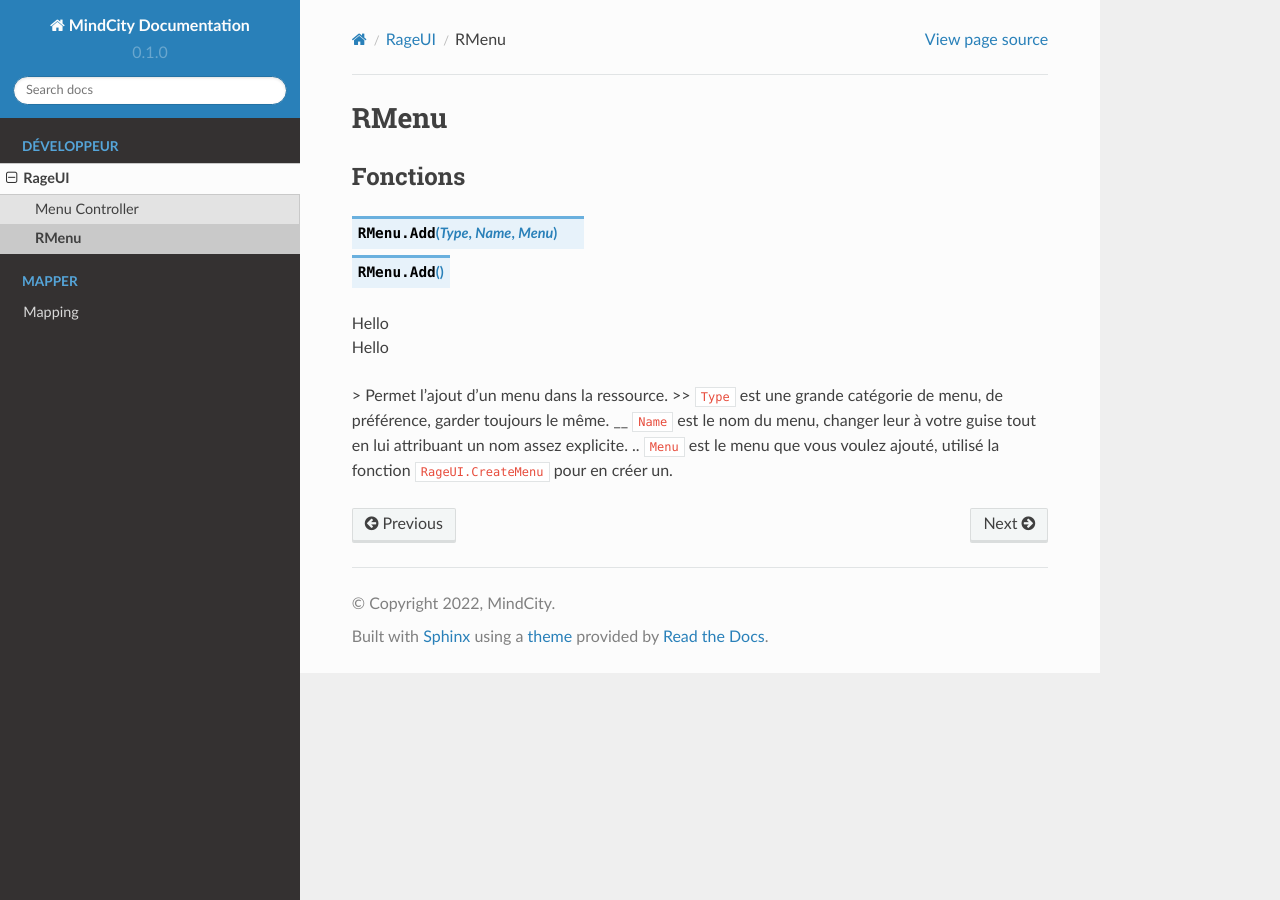
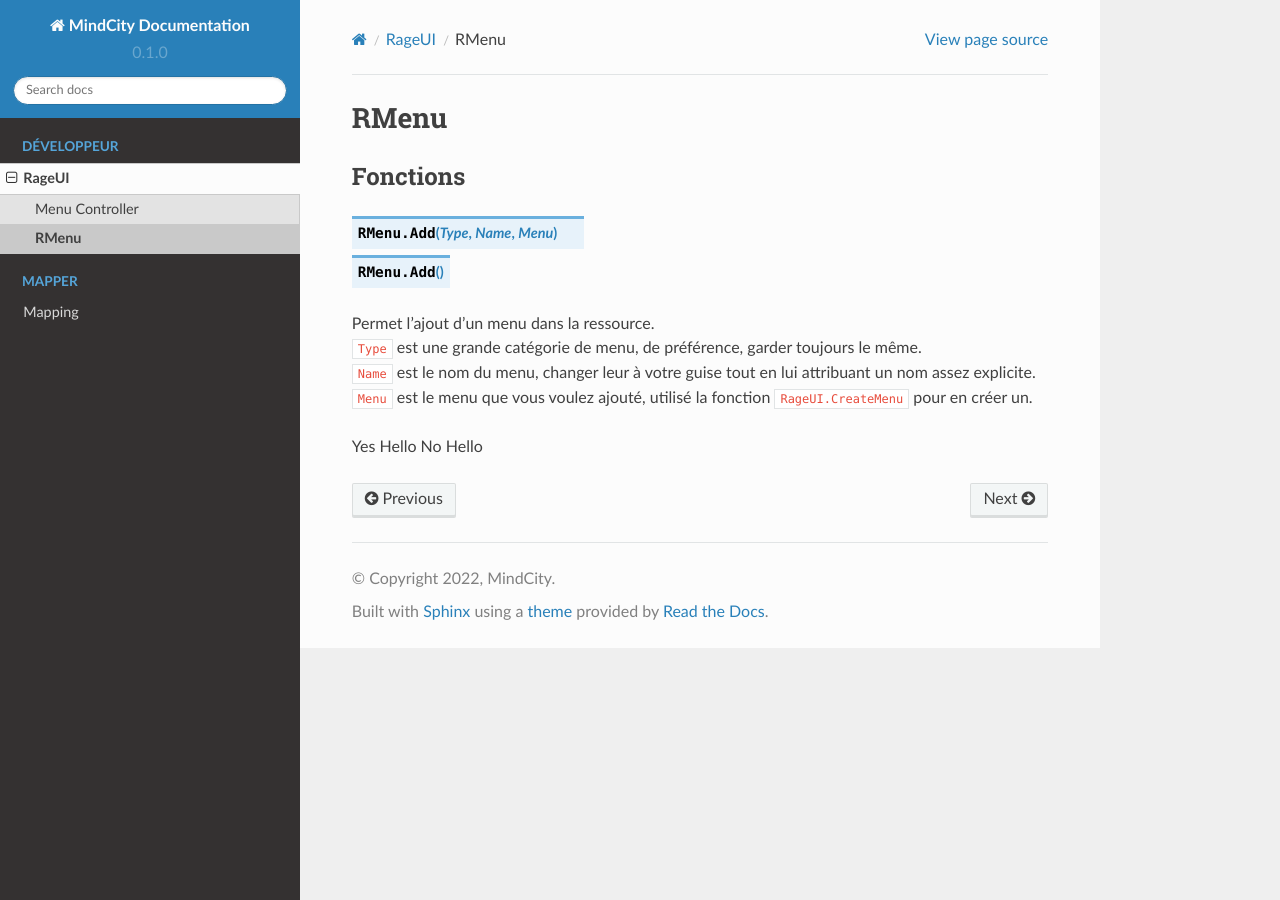
Before and after one commit to JustMordeckai/MindCity-Documentation, a Sphinx documentation site: the page built from docs/source/rageui/rmenu.rst, in a window 1280 px wide. Built offline with Sphinx 7.4.7 and the Read the Docs theme 2.0.0, drawn with Linux system fonts in a browser that asks for light colours.

Commit message:
Line Break

```diff
--- a/docs/source/rageui/rmenu.rst
+++ b/docs/source/rageui/rmenu.rst
@@ -7,14 +7,15 @@
 .. function::   RMenu.Add(Type, Name, Menu)
                 RMenu.Add()
 .. line-block::
-    Hello
-    Hello
-> Permet l'ajout d'un menu dans la ressource.
->> ``Type`` est une grande catégorie de menu, de préférence, garder toujours le même.
-__ ``Name`` est le nom du menu, changer leur à votre guise tout en lui attribuant un nom assez explicite.
-.. ``Menu`` est le menu que vous voulez ajouté, utilisé la fonction ``RageUI.CreateMenu`` pour en créer un.
+    Permet l'ajout d'un menu dans la ressource.
+    ``Type`` est une grande catégorie de menu, de préférence, garder toujours le même.
+    ``Name`` est le nom du menu, changer leur à votre guise tout en lui attribuant un nom assez explicite.
+    ``Menu`` est le menu que vous voulez ajouté, utilisé la fonction ``RageUI.CreateMenu`` pour en créer un.
+
+Yes Hello
+No Hello
 
 +------------------------------+
-|Test paragraphe                   2
-|Test paragraphe 2
+|Test paragraphe               |
+|Test paragraphe 2              |
 +------------------------------+
```
